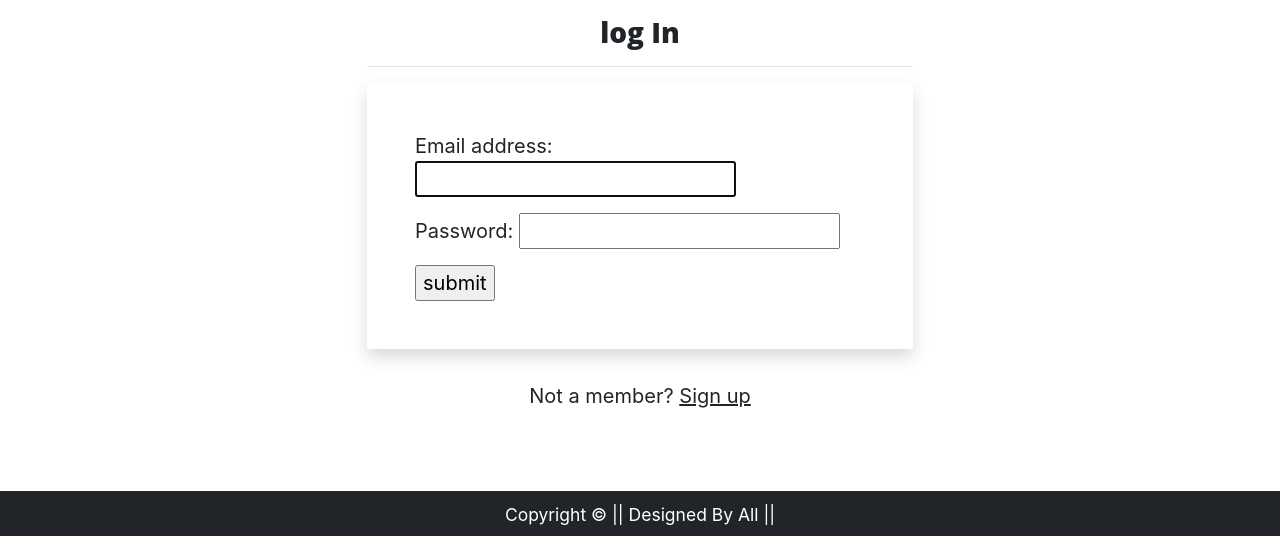
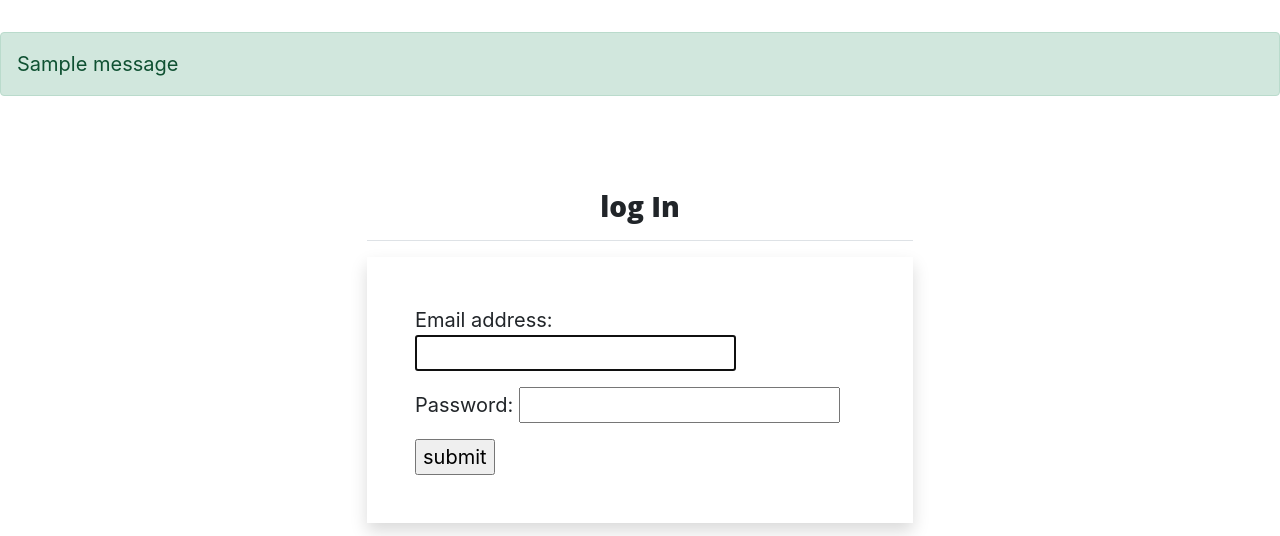
Before and after one commit to Rishavsarkar04/Music_Sharing_Portal_using_django, a Django app: page /login/ in a window 1280 px wide. Shown: the top 536 px of the page. Run offline with Django 4.2, Linux system fonts and the light colour scheme; tables that the repository leaves empty hold one stand-in row (values such as "Sample post"); one stand-in notice (Sample message) is shown; some libraries are stand-ins or nearby versions.

Commit message:
Update login.html

```diff
--- a/proj/templates/app/login.html
+++ b/proj/templates/app/login.html
@@ -18,10 +18,16 @@
         <!--Custom CSS-->
         <link rel="stylesheet" href="{% static 'app/css/style.css' %}">
 
-
         <title>log in</title>
       </head>
 <body>
+{% if messages %}
+      {% for message in messages %}
+      <p {% if message.tags %} class = "alert alert-{{message.tags}} mb-5" {% endif %}> {{message}} </p>
+
+      {% endfor %}
+      <br>
+      {% endif %}
 
     <div class="container">
         <div class="row my-3">
@@ -55,8 +61,6 @@
         </div>
        </div>
 
-
-
          <!-- Start Footer -->
     <footer class="container-fluid bg-dark text-center p-2 mt-5">
         <small class="text-white">Copyright &copy; || Designed By All || </small>
```
